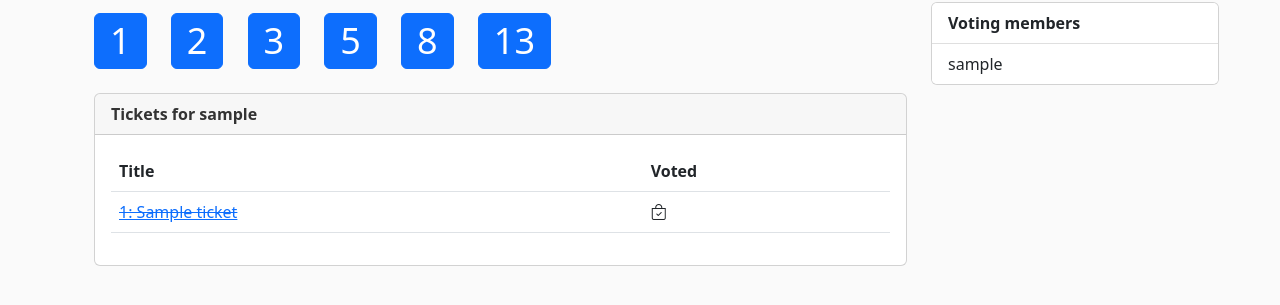
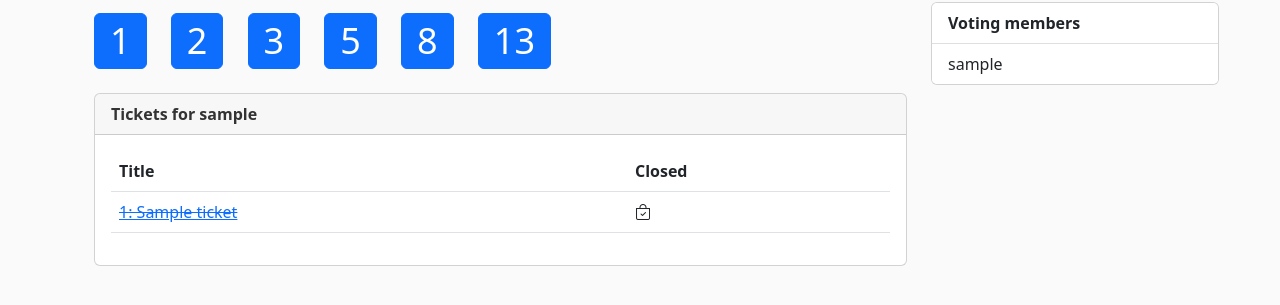
Before and after one commit to shacker/poynter2, a Django app: a page that uses poynter/points/templates/points/_members_col.html in a window 1280 px wide. Shown: the part 125-430 px from the top of the page. Run offline with Django 3.2, Linux system fonts and the light colour scheme; tables that the repository leaves empty hold one stand-in row (values such as "Sample post"); parts of the project's set-up code (start-up, migrations or seed data) failed here and were passed over.

Commit message:
Changed ticket.voted to ticket.closed

```diff
--- a/poynter/points/forms.py
+++ b/poynter/points/forms.py
@@ -10,7 +10,7 @@ class TicketForm(forms.ModelForm):
 
     class Meta:
         model = Ticket
-        fields = ["url", "title", "space", "active", "voted"]
+        fields = ["url", "title", "space", "active", "closed"]
 
     def clean(self):
         cleaned_data = super().clean()
--- a/poynter/points/models.py
+++ b/poynter/points/models.py
@@ -63,7 +63,7 @@ class Ticket(TimeStampedModel):
         null=True,
         default=False,
     )
-    voted = models.BooleanField(
+    closed = models.BooleanField(
         help_text=("Moderator has marked voting complete for this ticket."),
         default=False,
     )
--- a/poynter/points/templates/points/_members_col.html
+++ b/poynter/points/templates/points/_members_col.html
@@ -17,11 +17,11 @@
         <li class="list-group-item"><b>Voting members</b></li>
         {% for member, vote in members.items  %}
             <li class="list-group-item">
-                {% if user == space.moderator or active_ticket.voted %}
+                {% if user == space.moderator or active_ticket.closed %}
                     {{ member }}{% if vote %}: {{ vote|default_if_none:"" }}{% endif %}
                 {% else %}
                     {{ member }}
-                    {% if active_ticket.voted or user == member %}
+                    {% if active_ticket.closed or user == member %}
                         {% if vote %}: {{ vote|default_if_none:"" }}{% endif %}
                     {% endif %}
                 {% endif %}
--- a/poynter/points/templates/points/_moderator_tools.html
+++ b/poynter/points/templates/points/_moderator_tools.html
@@ -6,13 +6,13 @@
         <div class="col-lg-3">
             <div class="card">
                 <div class="card-header">
-                    <b>{% if active_ticket.voted %}Open{% else %}Close{% endif %} Ticket</b>
+                    <b>{% if active_ticket.closed %}Open{% else %}Close{% endif %} Ticket</b>
                 </div>
                 <div class="card-body">
                     {% if not all_voted %}NOT{% endif %} All members have voted on this ticket
                     <p class="card-text">
                         <a href="{% url 'points:open_close_ticket' active_ticket.id %}" class="btn btn-sm btn-primary mt-2">
-                            {% if active_ticket.voted %}Open{% else %}Close{% endif %} Ticket
+                            {% if active_ticket.closed %}Open{% else %}Close{% endif %} Ticket
                         </a>
                     </p>
                 </div>
--- a/poynter/points/templates/points/_ticket_table.html
+++ b/poynter/points/templates/points/_ticket_table.html
@@ -7,7 +7,7 @@
             <table class="table">
                 <tr>
                     <th>Title</th>
-                    <th>Voted</th>
+                    <th>Closed</th>
                     {% if user == space.moderator %}
                         <th>Open/Close</th>
                         <th>Make Active</th>
@@ -17,10 +17,10 @@
                     <tr>
                         <td>
                             <a href="{{ ticket.url }}" target="_blank">
-                                {% if ticket.voted %}<strike>{{ ticket }}</strike>{% else %}{{ ticket }}{% endif %}
+                                {% if ticket.closed %}<strike>{{ ticket }}</strike>{% else %}{{ ticket }}{% endif %}
                             </a>
                         </td>
-                        <td>{% if ticket.voted %}<i class="bi bi-bag-check"></i>{% endif %}</td>
+                        <td>{% if ticket.closed %}<i class="bi bi-bag-check"></i>{% endif %}</td>
                         {% if user == space.moderator %}
                             <td>
                                 <a href="{% url 'points:open_close_ticket' ticket.id %}" >
--- a/poynter/points/views.py
+++ b/poynter/points/views.py
@@ -75,12 +75,12 @@ def open_close_ticket(request, ticket_id: int):
 
     ticket = get_object_or_404(Ticket, id=ticket_id)
     space = ticket.space
-    ticket.voted = not ticket.voted
+    ticket.closed = not ticket.closed
     ticket.save()
 
     # Try to find next active ticket automatically
     space.ticket_set.all().update(active=None)
-    next_active = space.ticket_set.filter(voted=False).first()
+    next_active = space.ticket_set.filter(closed=False).first()
     if next_active:
         next_active.active = True
         next_active.save()
@@ -97,7 +97,7 @@ def activate_ticket(request, space_name: str, ticket_id: int):
     ticket = get_object_or_404(Ticket, id=ticket_id)
     space.ticket_set.all().update(active=None)
     ticket.active = True
-    ticket.voted = False
+    ticket.closed = False
     ticket.save()
 
     return redirect(reverse("points:space", kwargs={"space_name": space.slug}))
```
Also changed, not shown: README.md, poynter/points/migrations/0019_alter_ticket_options_rename_voted_ticket_closed.py (added).
